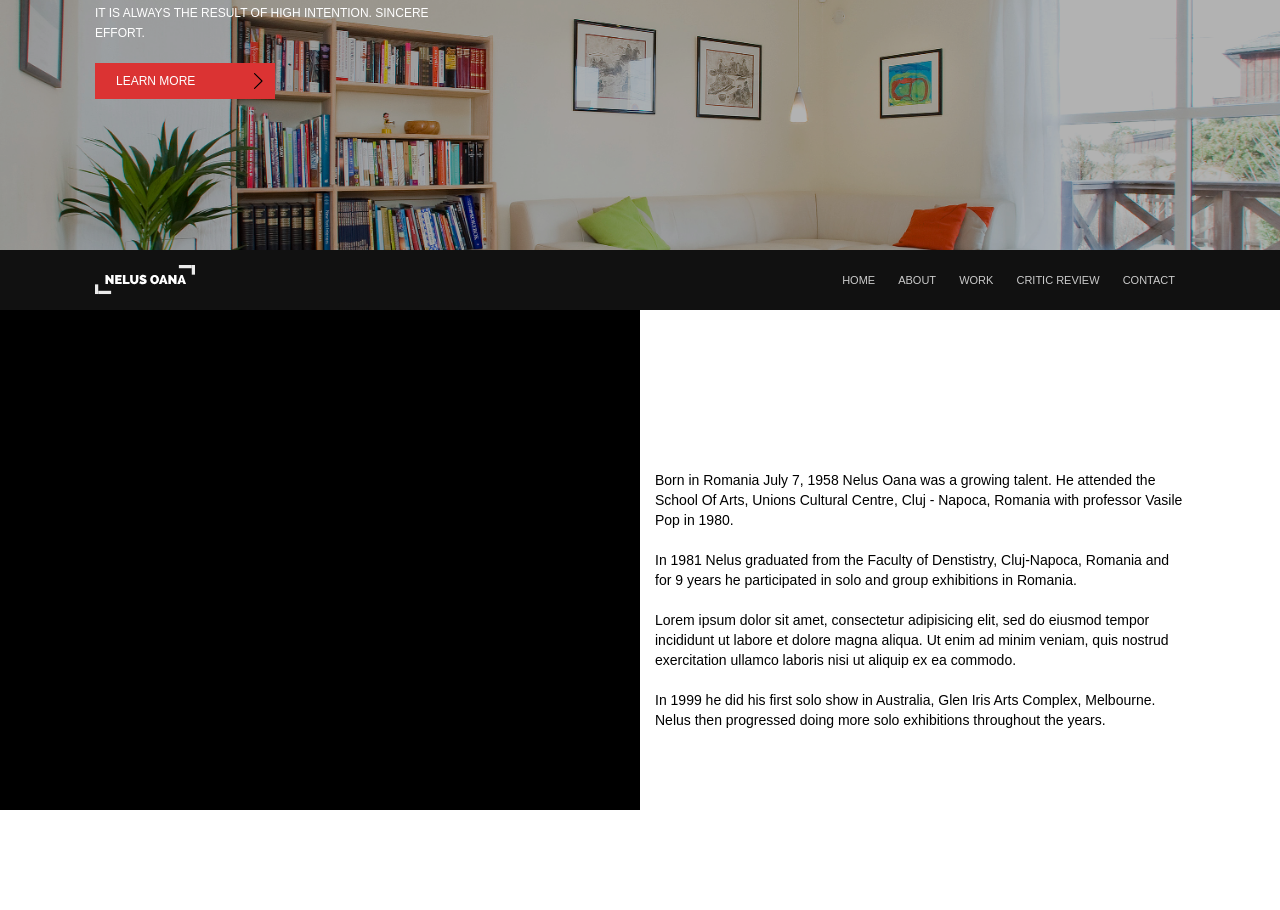
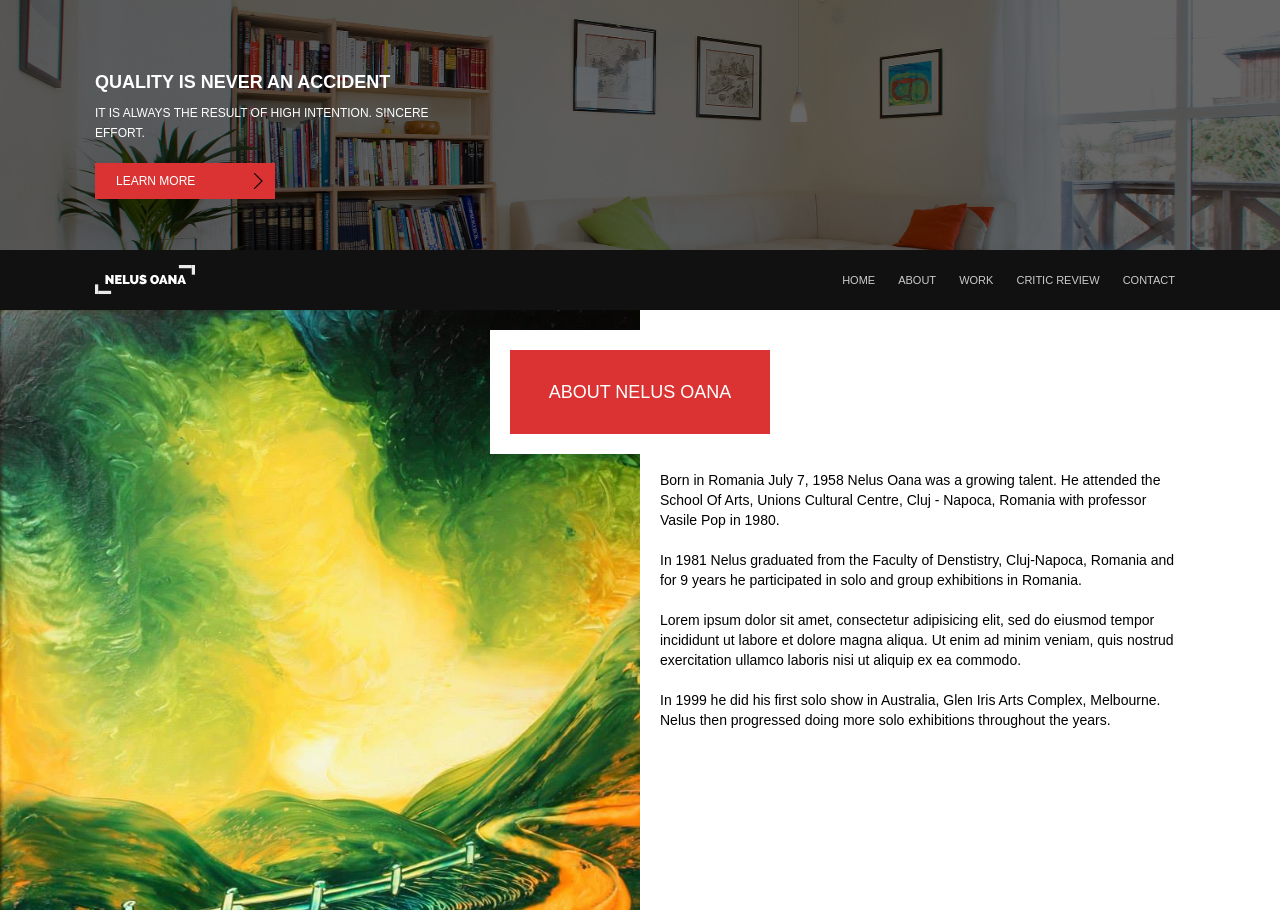
Before and after one commit to matthewhartman/nelusoana, a plain HTML site: page src/index.html in a window 1280 px wide. Shown: the part 250-1160 px from the top of the page. Before the commit the page ends 1060 px from the top, so only its background shows below. Drawn offline with Linux system fonts and the light colour scheme; a script that the page names is missing.

Commit message:
Added new pictures and work for initial image banners

```diff
--- a/src/index.html
+++ b/src/index.html
@@ -49,10 +49,15 @@
   </div>
 </div>
 
-<div class="about-block">
+<div class="about-block relative">
+  <h2 class="heading">
+    <span class="heading-inner">
+      About Nelus Oana
+    </span>
+  </h2>
   <div class="clear">
-      <div class="col-1-2 image-placeholder"></div>
-      <div class="col-1-2 about-content content-block">
+    <div class="col-1-2-m image-banner about-image-banner"></div>
+    <div class="col-1-2-m about-content content-block">
       <p>
         Born in Romania July 7, 1958 Nelus Oana was a growing talent. He attended the
         School Of Arts, Unions Cultural Centre, Cluj - Napoca, Romania with professor
@@ -72,7 +77,6 @@
       </p>
 
     </div>
-
   </div>
 </div>
 
--- a/src/scss/styles.scss
+++ b/src/scss/styles.scss
@@ -11,6 +11,7 @@
 // Website / App Styles
 @import "styles/assets";
 @import "styles/banner";
+@import "styles/image-banners";
 @import "styles/header";
 @import "styles/footer";
 
--- a/src/scss/styles/_assets.scss
+++ b/src/scss/styles/_assets.scss
@@ -6,16 +6,32 @@
   text-transform: uppercase;
 }
 .heading {
+  @include font-size($base-h4-font-size);
+  @include line-height($base-h4-line-height);
   padding: 20px;
+  text-align: center;
+  width: 300px;
+  background: $white;
+  display: block;
+  position: absolute;
+  top: 20px;
+  left: 50%;
+  margin-left: -150px;
+  z-index: 1000;
 }
-.image-placeholder {
-  background: $black;
-  min-height: 500px;
+.heading-inner {
+  display: block;
+  background: $red;
+  color: $white;
+  padding: 30px 10px;
+  text-transform: uppercase;
+  font-weight: 100;
 }
 .content-block {
-  padding-top: 160px;
+  padding: 60px 20px 20px 20px;
   @include breakpoint(m) {
     width: 360px;
+    padding-top: 160px;
   }
   @include breakpoint(l) {
     width: 460px;
--- a/src/scss/styles/_banner.scss
+++ b/src/scss/styles/_banner.scss
@@ -9,7 +9,7 @@
     content: "";
     width: 100%;
     height: 100%;
-    @include background-alpha($black, 30%);
+    @include background-alpha($black, 60%);
     display: block;
     position: absolute;
     top: 0;
@@ -27,8 +27,14 @@
 }
 .banner-inner {
   position: relative;
-  padding-top: 220px;
   z-index: 100;
+  padding-top: 140px;
+  @include breakpoint(m) {
+    padding-top: 220px;
+  }
+  @include breakpoint(l) {
+    padding-top: 320px;
+  }
 }
 .banner-heading { color: $white; }
 .banner-content {
--- /dev/null
+++ b/src/scss/styles/_image-banners.scss
@@ -0,0 +1,18 @@
+// Banners
+
+.image-banner {
+  background: $dark-blue;
+  min-height: 80px;
+  @include breakpoint(m) {
+    min-height: 700px;
+  }
+  @include breakpoint(l) {
+    min-height: 600px;
+  }
+
+}
+
+.about-image-banner {
+  background: url(../img/3.jpg) 0 0 no-repeat;
+  background-size: cover;
+}
--- a/src/scss/styles/_variables-colors.scss
+++ b/src/scss/styles/_variables-colors.scss
@@ -2,6 +2,7 @@
 $black: #000;
 $white: #fff;
 $red: #db3333;
+$dark-blue: #01259f;
 $darkest-grey: #111;
 $light-grey: #ccc;
 
```
Also changed, not shown: css/styles.css, src/css/styles.css, src/img/1.jpg (added), src/img/2.jpg (added), src/img/3.jpg (added), src/img/4.jpg (added), src/img/5.jpg (added), src/img/6.jpg (added), 2 other files. Lines whose indentation alone changed are shown as unchanged.
